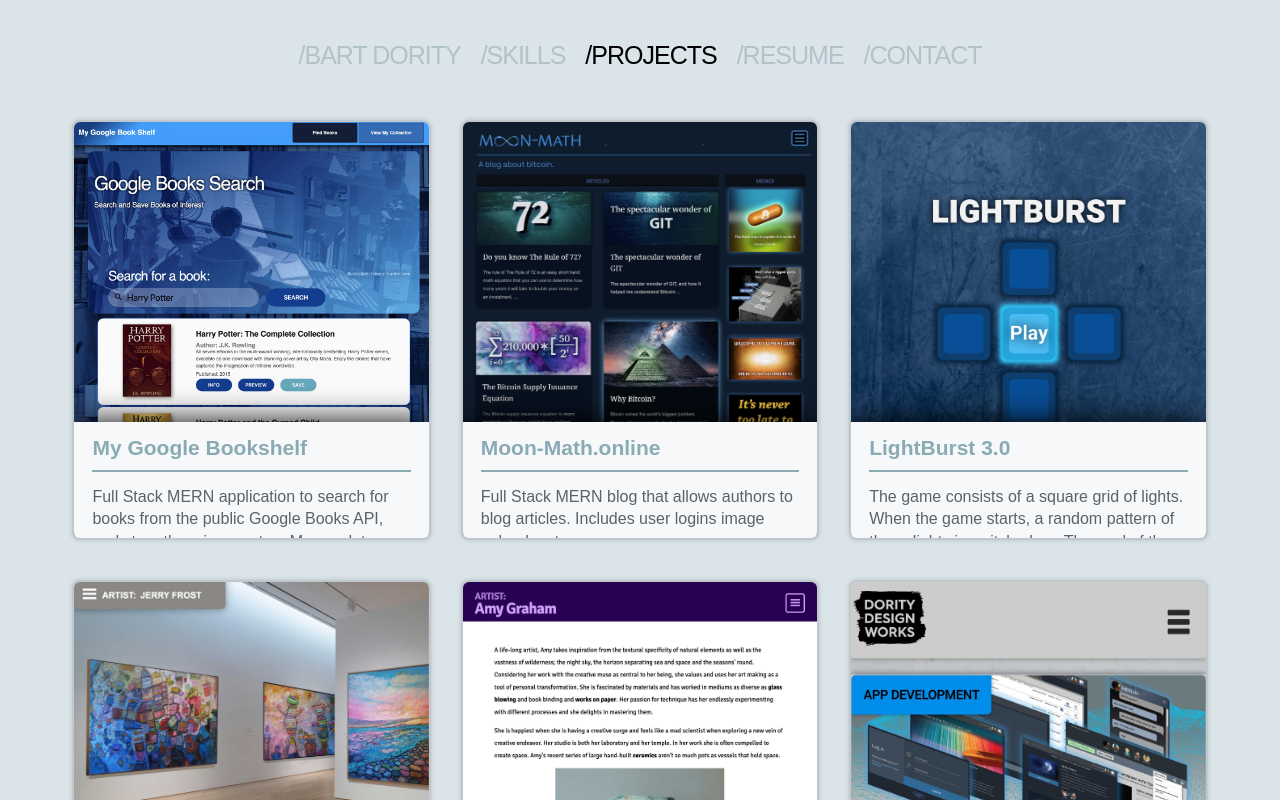
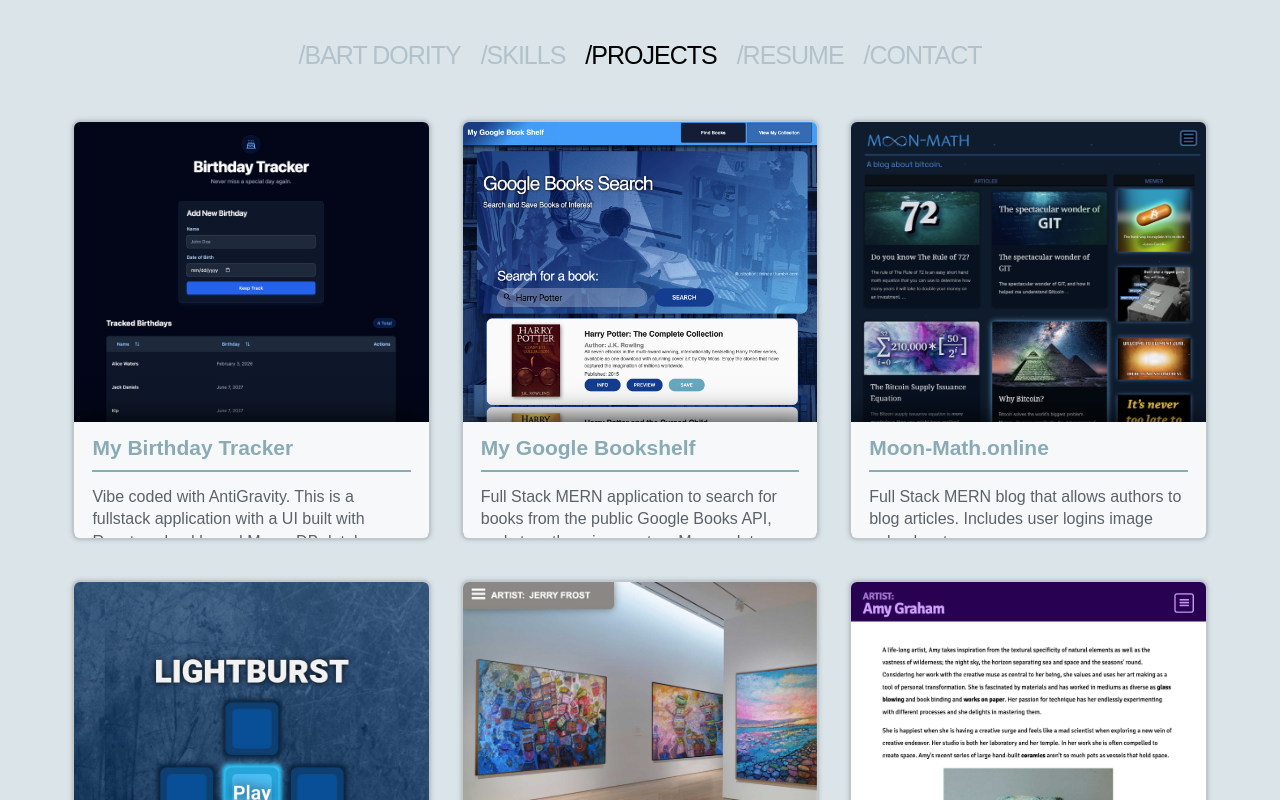
Before and after one commit to b0rgbart3/portfolio2025, a React (Create React App) app in the folder client/: page /projects in a window 1280 px wide. Shown: the top 800 px of the page. Built offline with nearby package versions, Linux system fonts and the light colour scheme; a web font is replaced by a local one.

Commit message:
adding birthday tracker app to project list

```diff
--- a/client/src/Colors.scss
+++ b/client/src/Colors.scss
@@ -1,4 +1,4 @@
-$base-color: #dae4e9;
+$base-color:  #dae4e9;
 $button-color: #a7cad5;
 $button-color-alt: #54afca;
 $button-darker: #8aaab4;
--- a/client/src/data/projects.json
+++ b/client/src/data/projects.json
@@ -1,4 +1,14 @@
 [
+    {
+        "title": "My Birthday Tracker",
+        "description": "Vibe coded with AntiGravity.  This is a fullstack application with a UI built with React, a cloud based MongoDB database, and a backend server written in Node.js.  The server runs a daily cron job to look for upcoming birthdays and sends me an email when they are a week out.",
+        "images": ["birthdayTracker.jpg"],
+        "live": "",
+        "github": "https://github.com/b0rgbart3/GoogleBookShelf",
+        "features": [""],
+        "tech": ["React","Node.js","MongoDB","Mongoose"],
+        "shields": ["react","node","express","mongo","mongoose", "antigravity"]
+    },
      {
         "title": "My Google Bookshelf",
         "description": "Full Stack MERN application to search for books from the public Google Books API, and store them in a custom Mongo data base.",
@@ -23,7 +33,7 @@
         "title": "LightBurst 3.0",
         "description": "The game consists of a square grid of lights. When the game starts, a random pattern of these lights is switched on. The goal of the puzzle is to switch all the lights off. Originally writen in Objective C, I converted the codebase to Flutter for cross platform compatibility including iOS and Android  ",
         "images":["lightburst2.jpg"],
-        "live":"/lightburst/",
+        "live":"https://bartdorityportfolio.online/lightburst/",
         "github":"https://github.com/b0rgbart3/lightburst3",
         "features": [""],
         "tech": ["Flutter", "Dart"],
```
Also changed, not shown: client/src/images/work/birthdayTracker.jpg (added).
